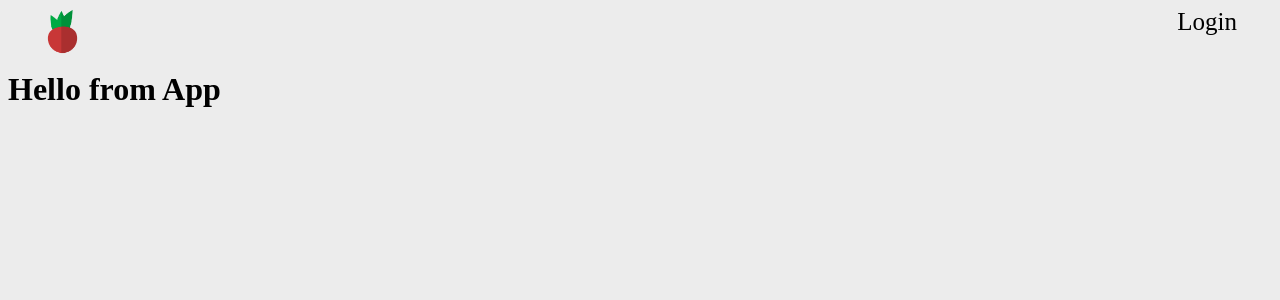
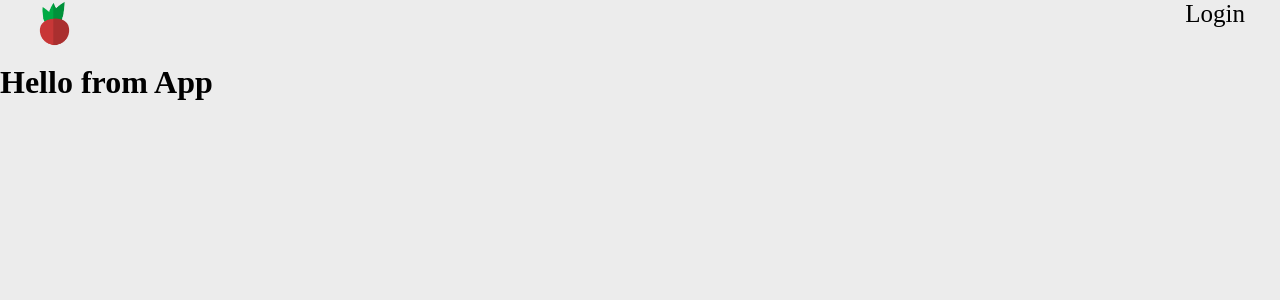
Before and after one commit to aaooki/cherrypandora, a Vue app: page / in a window 1280 px wide. Shown: the top 300 px of the page. Built offline with nearby package versions, Linux system fonts and the light colour scheme.

Commit message:
Add normalize.css

```diff
--- a/frontend/App.vue
+++ b/frontend/App.vue
@@ -16,6 +16,8 @@ export default {
 </script>
 
 <style>
+@import "normalize.css/normalize.css";
+
 @import "stylesheets/grid.css";
 @import "stylesheets/utils.css";
 @import "stylesheets/variables.css";
--- a/package.json
+++ b/package.json
@@ -8,6 +8,7 @@
   "license": "MIT",
   "private": false,
   "dependencies": {
+    "normalize.css": "^8.0.0",
     "postcss-cssnext": "^3.1.0",
     "postcss-import": "^12.0.0",
     "vue": "^2.5.17",
```
Also changed, not shown: 1 other file (tests, documents, lock files or other folders).
